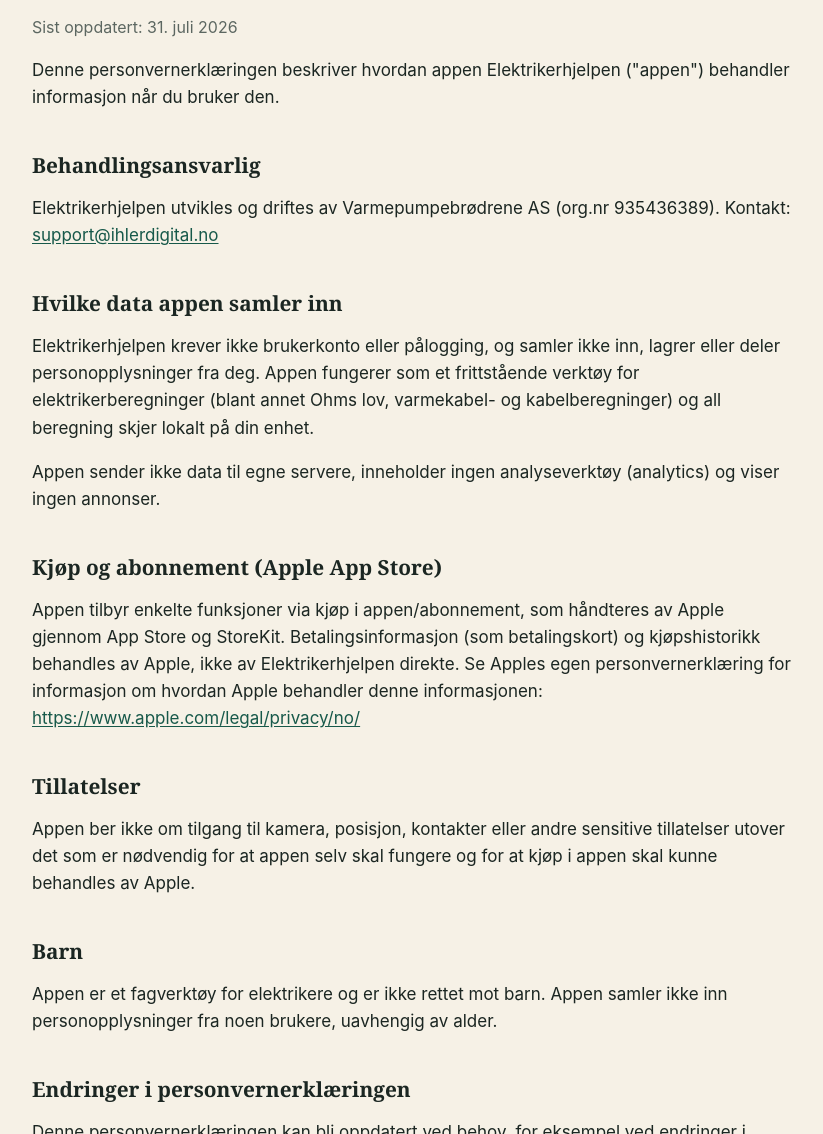
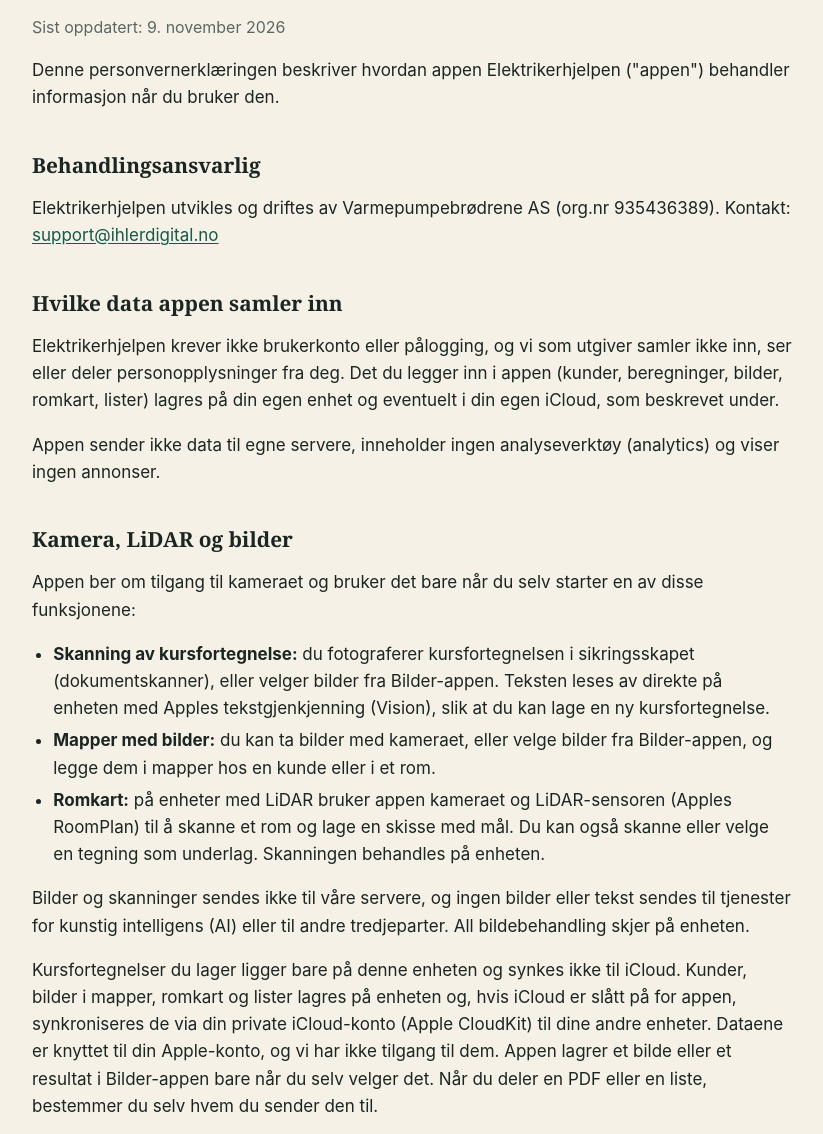
Before and after one commit to elektrikerhjelperen-hue/ihlerdigital-nettside, a plain HTML site: page elektrikerhjelpen/personvern/index.html in a window 1280 px wide. Shown: the part 297-1431 px from the top of the page, without its empty margins (228-1051 px from the left). Drawn offline with Linux system fonts and the light colour scheme.

Commit message:
Rett personvernteksten for Elektrikerhjelpen: kamera, LiDAR, bilder og iCloud
Co-Authored-By: Claude Sonnet 5.5 <noreply@anthropic.com>

```diff
--- a/elektrikerhjelpen/personvern/index.html
+++ b/elektrikerhjelpen/personvern/index.html
@@ -18,17 +18,27 @@
 </div></div>
 <article>
 <h1>Personvernerklæring for Elektrikerhjelpen</h1>
-<p class="meta">Sist oppdatert: 31. juli 2026</p>
+<p class="meta">Sist oppdatert: 9. november 2026</p>
 <p>Denne personvernerklæringen beskriver hvordan appen Elektrikerhjelpen (&quot;appen&quot;) behandler informasjon når du bruker den.</p>
 <h2>Behandlingsansvarlig</h2>
 <p>Elektrikerhjelpen utvikles og driftes av Varmepumpebrødrene AS (org.nr 935436389). Kontakt: <a href="mailto:support@ihlerdigital.no">support@ihlerdigital.no</a></p>
 <h2>Hvilke data appen samler inn</h2>
-<p>Elektrikerhjelpen krever ikke brukerkonto eller pålogging, og samler ikke inn, lagrer eller deler personopplysninger fra deg. Appen fungerer som et frittstående verktøy for elektrikerberegninger (blant annet Ohms lov, varmekabel- og kabelberegninger) og all beregning skjer lokalt på din enhet.</p>
+<p>Elektrikerhjelpen krever ikke brukerkonto eller pålogging, og vi som utgiver samler ikke inn, ser eller deler personopplysninger fra deg. Det du legger inn i appen (kunder, beregninger, bilder, romkart, lister) lagres på din egen enhet og eventuelt i din egen iCloud, som beskrevet under.</p>
 <p>Appen sender ikke data til egne servere, inneholder ingen analyseverktøy (analytics) og viser ingen annonser.</p>
+<h2>Kamera, LiDAR og bilder</h2>
+<p>Appen ber om tilgang til kameraet og bruker det bare når du selv starter en av disse funksjonene:</p>
+<ul>
+<li><strong>Skanning av kursfortegnelse:</strong> du fotograferer kursfortegnelsen i sikringsskapet (dokumentskanner), eller velger bilder fra Bilder-appen. Teksten leses av direkte på enheten med Apples tekstgjenkjenning (Vision), slik at du kan lage en ny kursfortegnelse.</li>
+<li><strong>Mapper med bilder:</strong> du kan ta bilder med kameraet, eller velge bilder fra Bilder-appen, og legge dem i mapper hos en kunde eller i et rom.</li>
+<li><strong>Romkart:</strong> på enheter med LiDAR bruker appen kameraet og LiDAR-sensoren (Apples RoomPlan) til å skanne et rom og lage en skisse med mål. Du kan også skanne eller velge en tegning som underlag. Skanningen behandles på enheten.</li>
+</ul>
+<p>Bilder og skanninger sendes ikke til våre servere, og ingen bilder eller tekst sendes til tjenester for kunstig intelligens (AI) eller til andre tredjeparter. All bildebehandling skjer på enheten.</p>
+<p>Kursfortegnelser du lager ligger bare på denne enheten og synkes ikke til iCloud. Kunder, bilder i mapper, romkart og lister lagres på enheten og, hvis iCloud er slått på for appen, synkroniseres de via din private iCloud-konto (Apple CloudKit) til dine andre enheter. Dataene er knyttet til din Apple-konto, og vi har ikke tilgang til dem. Appen lagrer et bilde eller et resultat i Bilder-appen bare når du selv velger det. Når du deler en PDF eller en liste, bestemmer du selv hvem du sender den til.</p>
+<p>Du sletter bilder og annet innhold selv i appen. Sletter du appen, forsvinner det som ligger på enheten. Det som ligger i iCloud, kan du slette under Innstillinger › [navnet ditt] › iCloud.</p>
 <h2>Kjøp og abonnement (Apple App Store)</h2>
 <p>Appen tilbyr enkelte funksjoner via kjøp i appen/abonnement, som håndteres av Apple gjennom App Store og StoreKit. Betalingsinformasjon (som betalingskort) og kjøpshistorikk behandles av Apple, ikke av Elektrikerhjelpen direkte. Se Apples egen personvernerklæring for informasjon om hvordan Apple behandler denne informasjonen: <a href="https://www.apple.com/legal/privacy/no/">https://www.apple.com/legal/privacy/no/</a></p>
 <h2>Tillatelser</h2>
-<p>Appen ber ikke om tilgang til kamera, posisjon, kontakter eller andre sensitive tillatelser utover det som er nødvendig for at appen selv skal fungere og for at kjøp i appen skal kunne behandles av Apple.</p>
+<p>Appen ber om tilgang til kamera (se over) og tillatelse til å legge til bilder i Bilder-appen når du selv velger å lagre et bilde eller resultat. Når du velger bilder fra Bilder-appen, får appen bare tilgang til bildene du velger. Appen ber ikke om tilgang til posisjon, kontakter, mikrofon eller sporing. Den bruker bakgrunnsvarsler fra iCloud bare for å holde dataene dine synkronisert mellom dine egne enheter.</p>
 <h2>Barn</h2>
 <p>Appen er et fagverktøy for elektrikere og er ikke rettet mot barn. Appen samler ikke inn personopplysninger fra noen brukere, uavhengig av alder.</p>
 <h2>Endringer i personvernerklæringen</h2>
```
